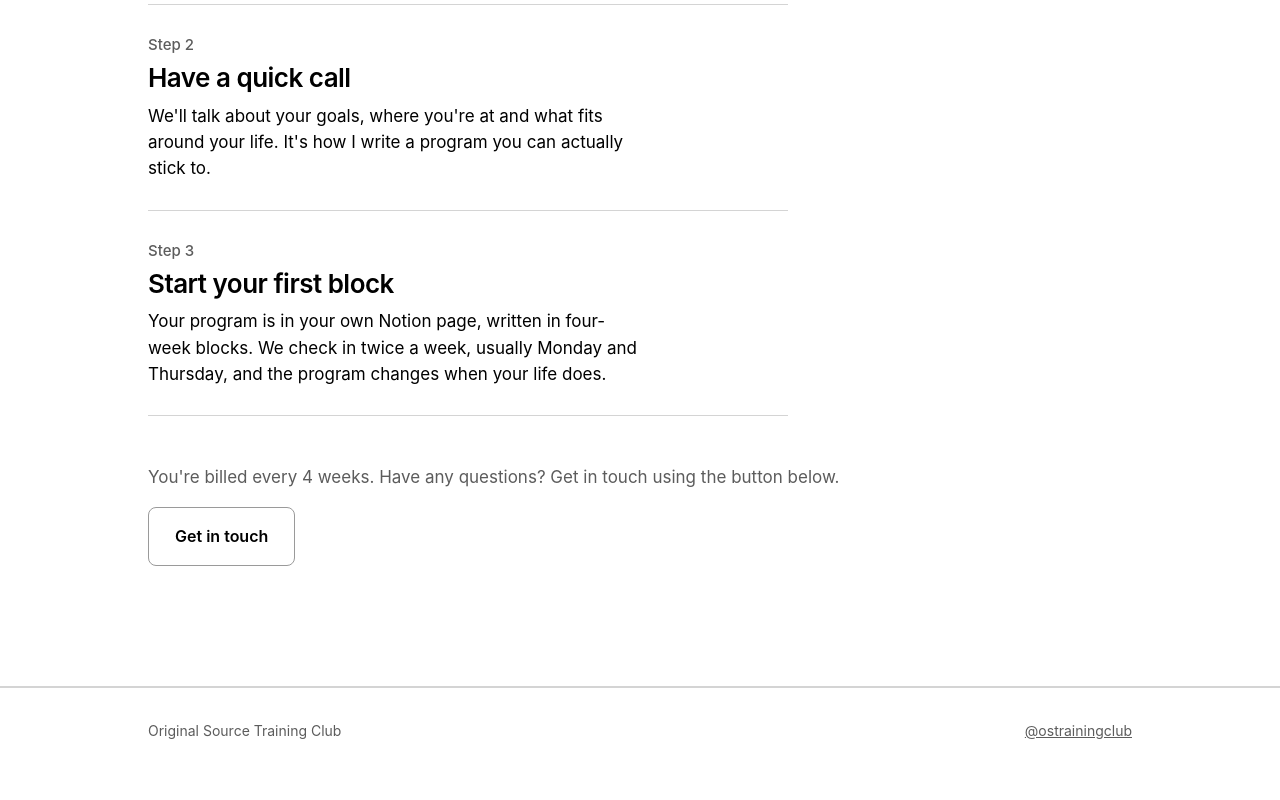
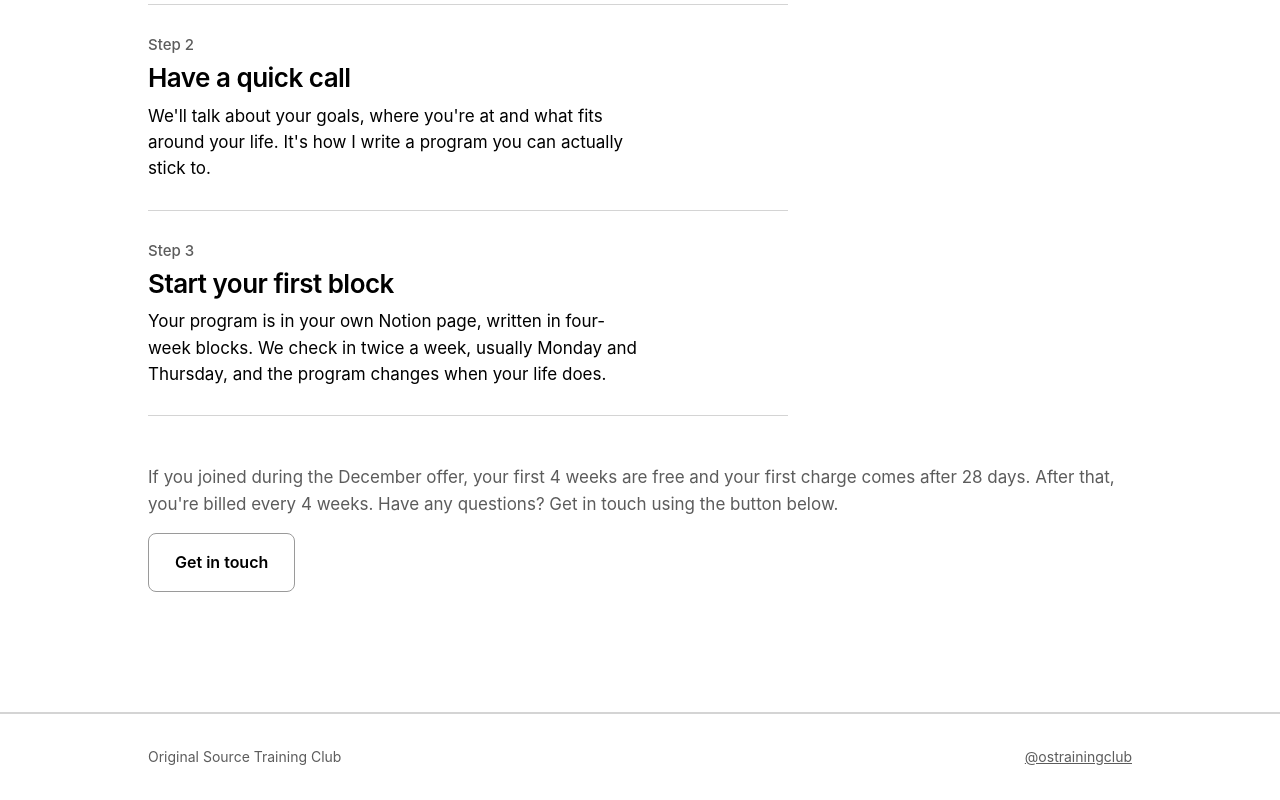
Before and after one commit to originalsourceco/Original-Source-Training-Club, a plain HTML site: page coaching-welcome.html in a window 1280 px wide. Shown: the part 687-1487 px from the top of the page. Before the commit the page ends 1460 px from the top, so only its background shows below. Drawn offline with Linux system fonts and the light colour scheme.

Commit message:
Coaching welcome: explain the December free 4 weeks
Updated billing information for December offer.

```diff
--- a/coaching-welcome.html
+++ b/coaching-welcome.html
@@ -146,7 +146,7 @@
         </li>
       </ol>
 
-      <p class="help">You're billed every 4 weeks. Have any questions? Get in touch using the button below.</p>
+      <p class="help">If you joined during the December offer, your first 4 weeks are free and your first charge comes after 28 days. After that, you're billed every 4 weeks. Have any questions? Get in touch using the button below.</p>
       <div class="btns">
         <a class="btn btn-line" href="mailto:nick@originalsource.co?subject=Individual%20coaching">Get in touch</a>
       </div>
```
